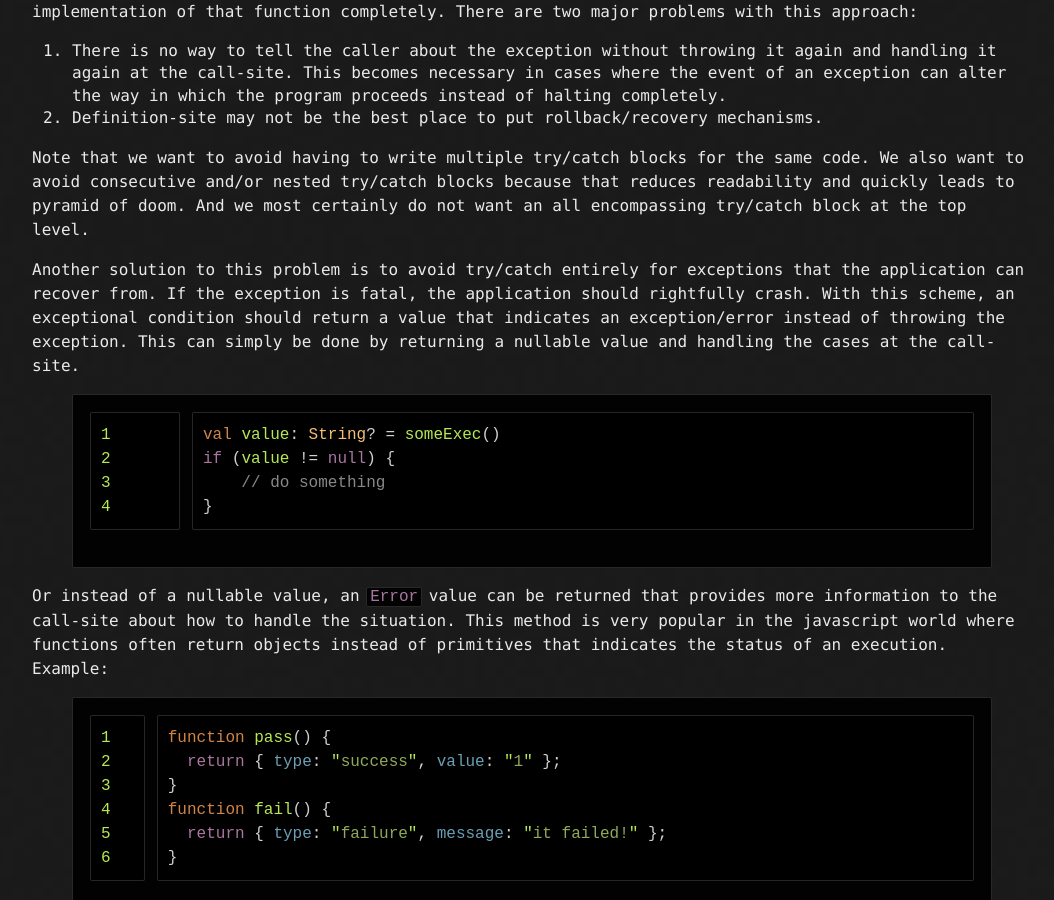
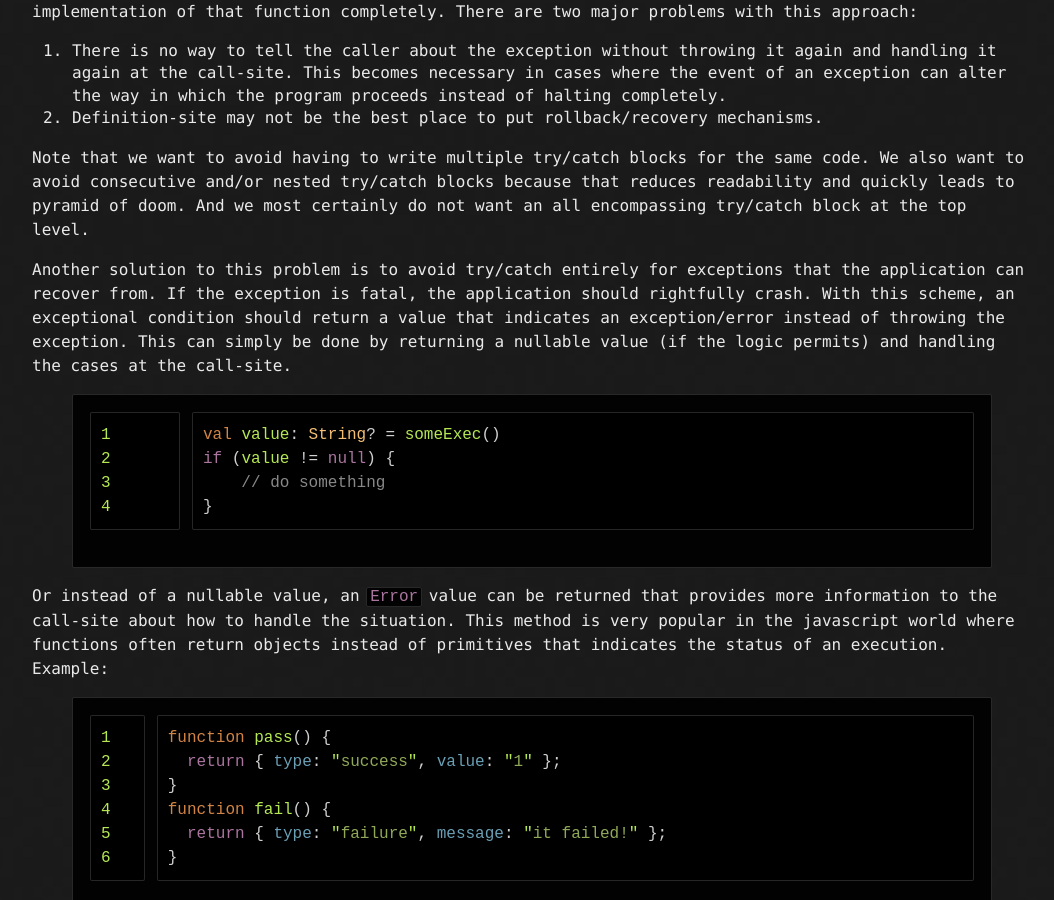
Before and after one commit to tocttou/tocttou.github.io, a Jekyll site: the page built from _posts/2018-12-17-better-error-handling-in-kotlin-with-either-type.md, in a window 1280 px wide and 900 px high, scrolled down 488 px. Shown: the whole window, without its empty margins (108-1162 px from the left). Built offline with Jekyll 4.4.1, drawn with Linux system fonts in a browser that asks for light colours; nearby versions of some CDN libraries; comment, search, counter and statistics services are not loaded.

Commit message:
Update 2018-12-17-better-error-handling-in-kotlin-with-either-type.md

```diff
--- a/_posts/2018-12-17-better-error-handling-in-kotlin-with-either-type.md
+++ b/_posts/2018-12-17-better-error-handling-in-kotlin-with-either-type.md
@@ -12,7 +12,7 @@ Handling the exception at definition-site sounds more logical because that helps
 
 Note that we want to avoid having to write multiple try/catch blocks for the same code. We also want to avoid consecutive and/or nested try/catch blocks because that reduces readability and quickly leads to pyramid of doom. And we most certainly do not want an all encompassing try/catch block at the top level.
 
-Another solution to this problem is to avoid try/catch entirely for exceptions that the application can recover from. If the exception is fatal, the application should rightfully crash. With this scheme, an exceptional condition should return a value that indicates an exception/error instead of throwing the exception. This can simply be done by returning a nullable value and handling the cases at the call-site.
+Another solution to this problem is to avoid try/catch entirely for exceptions that the application can recover from. If the exception is fatal, the application should rightfully crash. With this scheme, an exceptional condition should return a value that indicates an exception/error instead of throwing the exception. This can simply be done by returning a nullable value (if the logic permits) and handling the cases at the call-site.
 
 {% highlight kotlin linenos %}
 val value: String? = someExec()
```
